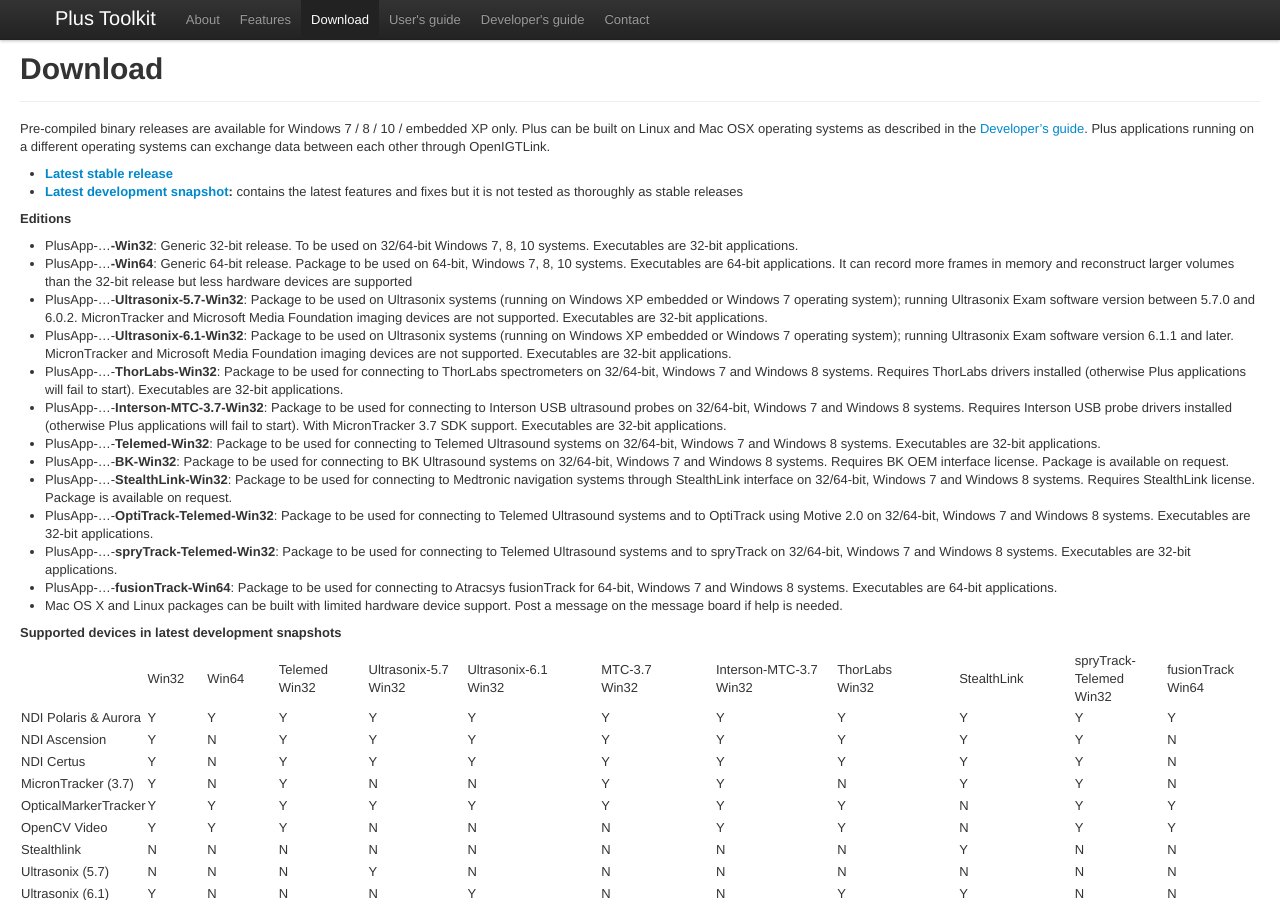
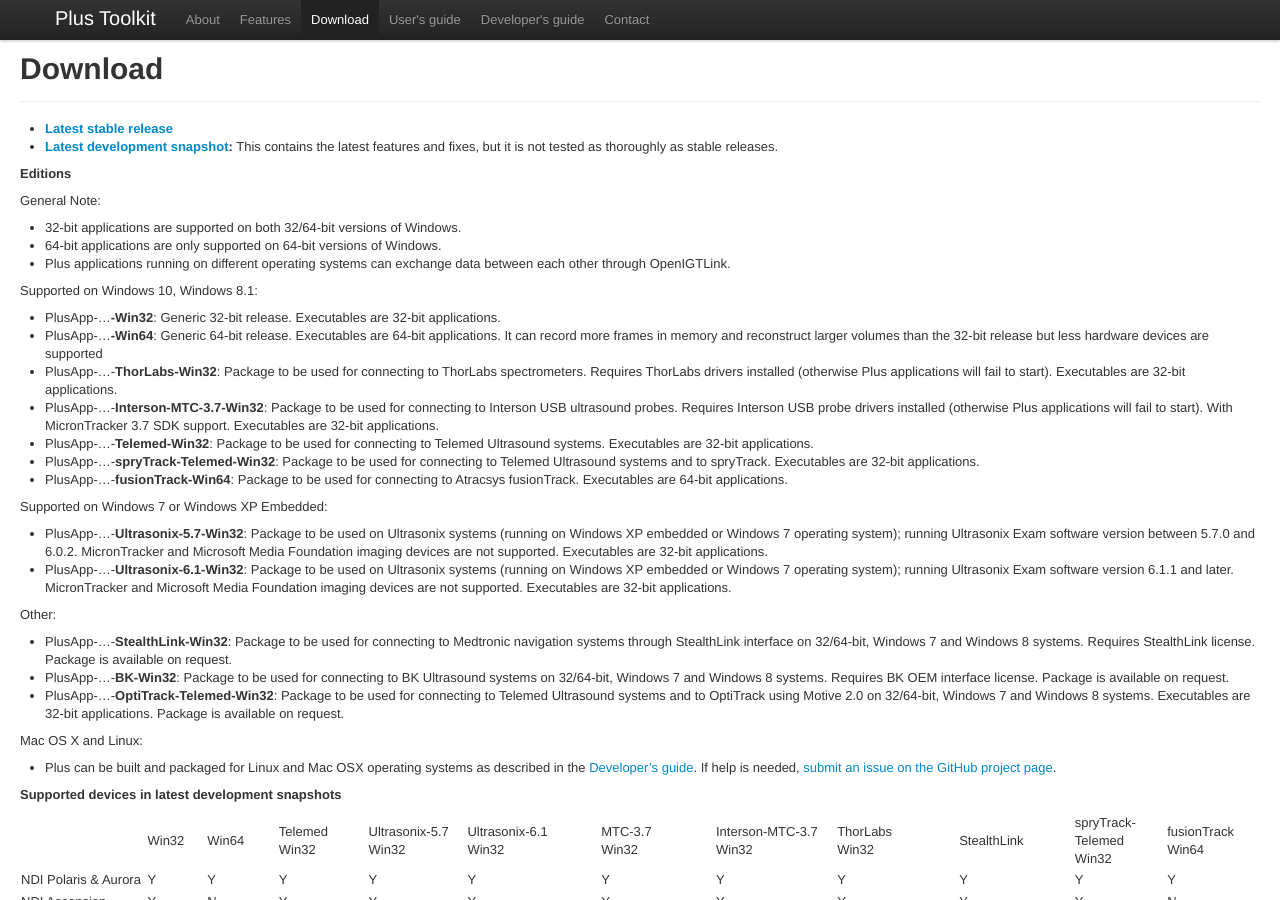
Before and after one commit to PlusToolkit/plustoolkit.github.io, a Jekyll site: the page built from download.md, in a window 1280 px wide and 900 px high. Built offline with Jekyll 4.4.1, drawn with Linux system fonts in a browser that asks for light colours.

Commit message:
Clarify Windows support for Plus packages (#2)

```diff
--- a/download.md
+++ b/download.md
@@ -7,26 +7,36 @@
 ---
 {% include JB/setup %}
 
-Pre-compiled binary releases are available for Windows 7 / 8 / 10 / embedded XP only. Plus can be built on Linux and Mac OSX operating systems as described in the [Developer's guide](developersguide.md). Plus applications running on a different operating systems can exchange data between each other through OpenIGTLink.
-
 - **[Latest stable release](http://perk-software.cs.queensu.ca/plus/packages/stable/)**
-- **[Latest development snapshot](http://perk-software.cs.queensu.ca/plus/packages/nightly):** contains the latest features and fixes but it is not tested as thoroughly as stable releases
+- **[Latest development snapshot](http://perk-software.cs.queensu.ca/plus/packages/nightly):** This contains the latest features and fixes, but it is not tested as thoroughly as stable releases.
 
 **Editions**
 
-- PlusApp-...**-Win32**: Generic 32-bit release. To be used on 32/64-bit Windows 7, 8, 10 systems. Executables are 32-bit applications.
-- PlusApp-...**-Win64**: Generic 64-bit release. Package to be used on 64-bit, Windows 7, 8, 10 systems. Executables are 64-bit applications. It can record more frames in memory and reconstruct larger volumes than the 32-bit release but less hardware devices are supported
+General Note:
+- 32-bit applications are supported on both 32/64-bit versions of Windows.
+- 64-bit applications are only supported on 64-bit versions of Windows.
+- Plus applications running on different operating systems can exchange data between each other through OpenIGTLink.
+
+Supported on Windows 10, Windows 8.1:
+- PlusApp-...**-Win32**: Generic 32-bit release.  Executables are 32-bit applications.
+- PlusApp-...**-Win64**: Generic 64-bit release. Executables are 64-bit applications. It can record more frames in memory and reconstruct larger volumes than the 32-bit release but less hardware devices are supported
+- PlusApp-...-**ThorLabs-Win32**: Package to be used for connecting to ThorLabs spectrometers. Requires ThorLabs drivers installed (otherwise Plus applications will fail to start). Executables are 32-bit applications.
+- PlusApp-...-**Interson-MTC-3.7-Win32**: Package to be used for connecting to Interson USB ultrasound probes. Requires Interson USB probe drivers installed (otherwise Plus applications will fail to start). With MicronTracker 3.7 SDK support. Executables are 32-bit applications.
+- PlusApp-...-**Telemed-Win32**: Package to be used for connecting to Telemed Ultrasound systems. Executables are 32-bit applications.
+- PlusApp-...-**spryTrack-Telemed-Win32**: Package to be used for connecting to Telemed Ultrasound systems and to spryTrack. Executables are 32-bit applications.
+- PlusApp-...-**fusionTrack-Win64**: Package to be used for connecting to Atracsys fusionTrack. Executables are 64-bit applications.
+
+Supported on Windows 7 or Windows XP Embedded:
 - PlusApp-...-**Ultrasonix-5.7-Win32**: Package to be used on Ultrasonix systems (running on Windows XP embedded or Windows 7 operating system); running Ultrasonix Exam software version between 5.7.0 and 6.0.2. MicronTracker and Microsoft Media Foundation imaging devices are not supported. Executables are 32-bit applications.
 - PlusApp-...-**Ultrasonix-6.1-Win32**: Package to be used on Ultrasonix systems (running on Windows XP embedded or Windows 7 operating system); running Ultrasonix Exam software version 6.1.1 and later. MicronTracker and Microsoft Media Foundation imaging devices are not supported. Executables are 32-bit applications.
-- PlusApp-...-**ThorLabs-Win32**: Package to be used for connecting to ThorLabs spectrometers on 32/64-bit, Windows 7 and Windows 8 systems. Requires ThorLabs drivers installed (otherwise Plus applications will fail to start). Executables are 32-bit applications.
-- PlusApp-...-**Interson-MTC-3.7-Win32**: Package to be used for connecting to Interson USB ultrasound probes on 32/64-bit, Windows 7 and Windows 8 systems. Requires Interson USB probe drivers installed (otherwise Plus applications will fail to start). With MicronTracker 3.7 SDK support. Executables are 32-bit applications.
-- PlusApp-...-**Telemed-Win32**: Package to be used for connecting to Telemed Ultrasound systems on 32/64-bit, Windows 7 and Windows 8 systems. Executables are 32-bit applications.
+
+Other:
+- PlusApp-...-**StealthLink-Win32**: Package to be used for connecting to Medtronic navigation systems through StealthLink interface on 32/64-bit, Windows 7 and Windows 8 systems. Requires StealthLink license. Package is available on request.
 - PlusApp-...-**BK-Win32**: Package to be used for connecting to BK Ultrasound systems on 32/64-bit, Windows 7 and Windows 8 systems. Requires BK OEM interface license. Package is available on request.
-- PlusApp-...-**StealthLink-Win32**: Package to be used for connecting to Medtronic navigation systems through StealthLink interface on 32/64-bit, Windows 7 and Windows 8 systems. Requires StealthLink license. Package is available on request.
-- PlusApp-...-**OptiTrack-Telemed-Win32**: Package to be used for connecting to Telemed Ultrasound systems and to OptiTrack using Motive 2.0 on 32/64-bit, Windows 7 and Windows 8 systems. Executables are 32-bit applications.
-- PlusApp-...-**spryTrack-Telemed-Win32**: Package to be used for connecting to Telemed Ultrasound systems and to spryTrack on 32/64-bit, Windows 7 and Windows 8 systems. Executables are 32-bit applications.
-- PlusApp-...-**fusionTrack-Win64**: Package to be used for connecting to Atracsys fusionTrack for 64-bit, Windows 7 and Windows 8 systems. Executables are 64-bit applications.
-- Mac OS X and Linux packages can be built with limited hardware device support. Post a message on the message board if help is needed.
+- PlusApp-...-**OptiTrack-Telemed-Win32**: Package to be used for connecting to Telemed Ultrasound systems and to OptiTrack using Motive 2.0 on 32/64-bit, Windows 7 and Windows 8 systems. Executables are 32-bit applications. Package is available on request.
+
+Mac OS X and Linux:
+- Plus can be built and packaged for Linux and Mac OSX operating systems as described in the [Developer's guide](developersguide.md). If help is needed, [submit an issue on the GitHub project page](https://github.com/PlusToolkit/PlusLib/issues/new).
 
 **Supported devices in latest development snapshots**
 
```
